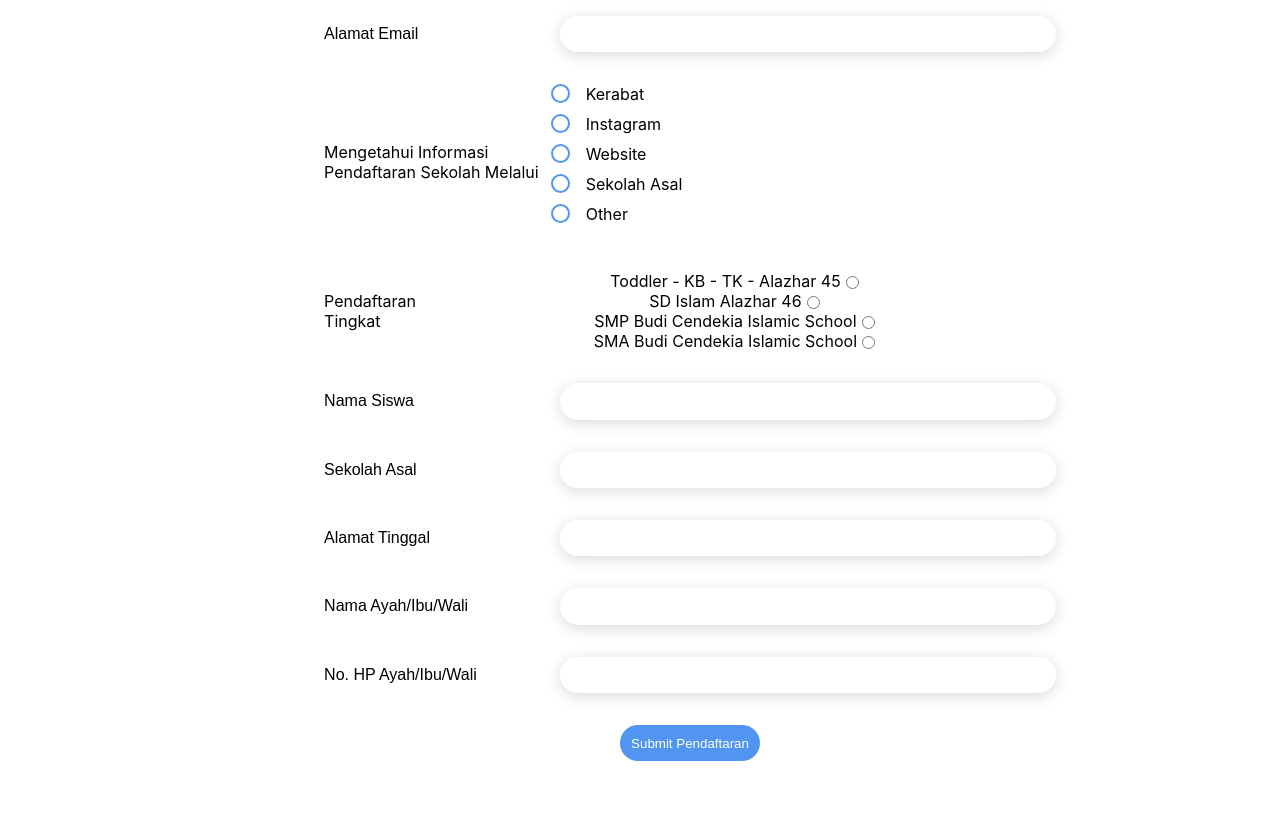
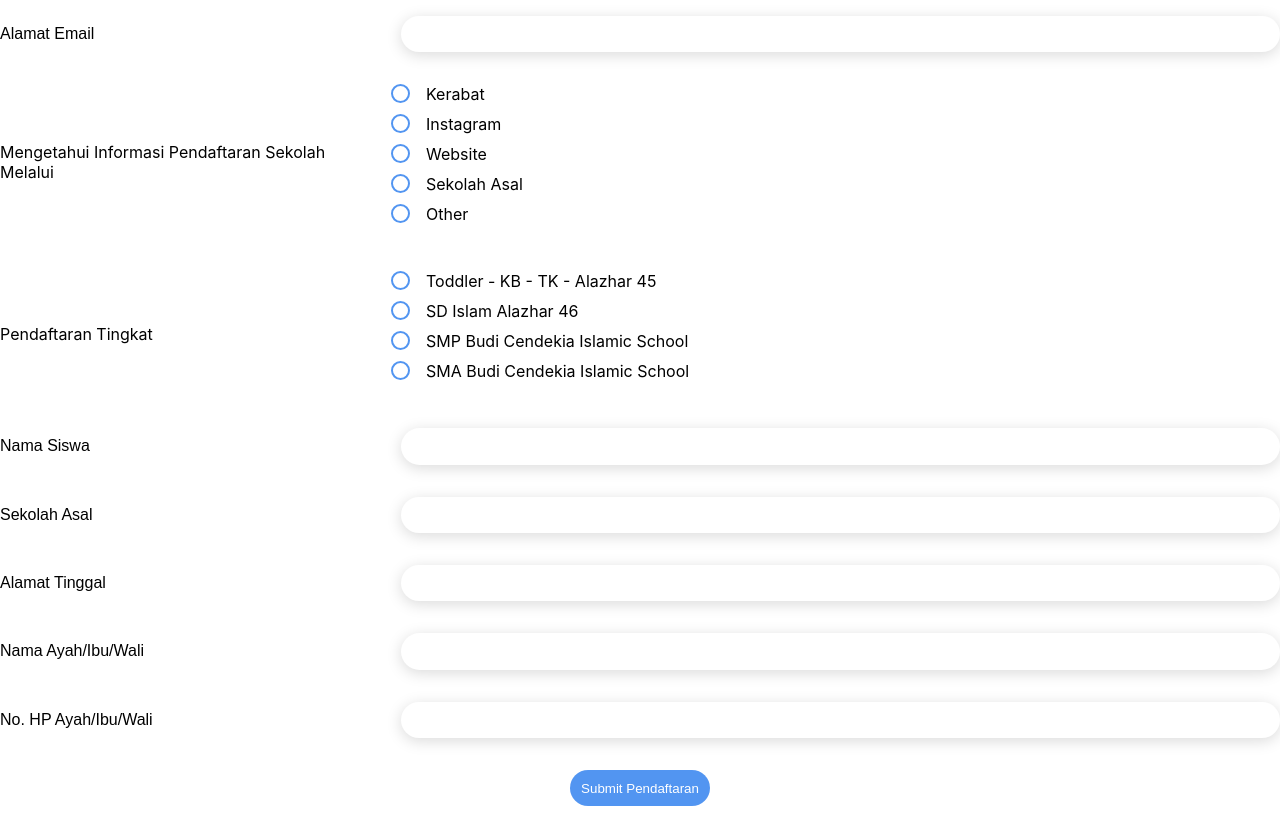
Before and after one commit to inkariyadi/smesta-ypbic, a React (Create React App) app in the folder my-app/: page / in a window 1280 px wide. Before the commit the page ends 800 px from the top, so only its background shows below. Built offline with nearby package versions, Linux system fonts and the light colour scheme.

Commit message:
fix update

```diff
--- a/my-app/src/Form.js
+++ b/my-app/src/Form.js
@@ -25,7 +25,7 @@
   return (
     <FormStyle>
         <div className="container">
-        <form  ref={FormRef} onSubmit={handleSubmit} name="google-sheet">
+        <form  ref={FormRef} onSubmit={handleSubmit} name="google-sheet" className="form-gsheet">
         <div className="input-style">
             <label htmlFor='email'>
                 Alamat Email
@@ -73,7 +73,7 @@
             <div className="flex1">
                 <p>Pendaftaran Tingkat</p>
             </div>
-            <div className="flex3">
+            <div className="flex2">
                 <div>
                     <label className="container" htmlFor="toddler">Toddler - KB - TK - Alazhar 45
                         <input type="radio" id="toddler" name="school" value="Toddler - KB - TK - Alazhar 45" />
@@ -133,19 +133,19 @@
 export default Form;
 
 const FormStyle = styled.div`
-    padding-left: 100px;
-    display: flex;
-    justify-content: center;
     .container{
         margin: 0;
 
-        width: 50vw;
+        width: 100vw;
         display: flex;
         justify-content: center;
         align-items: center;
         @media(max-width: 610px){
             padding: 4rem 4rem 4rem 4rem;
         }
+
+        .form-gsheet {
+            width: 100%;
 
             .input-style{
                 padding-top: 0.8em;
@@ -268,6 +268,10 @@
                       }
                 }
             }
+        }
+
+
+
 
     }
 `
```
Lines whose indentation alone changed are shown as unchanged.
